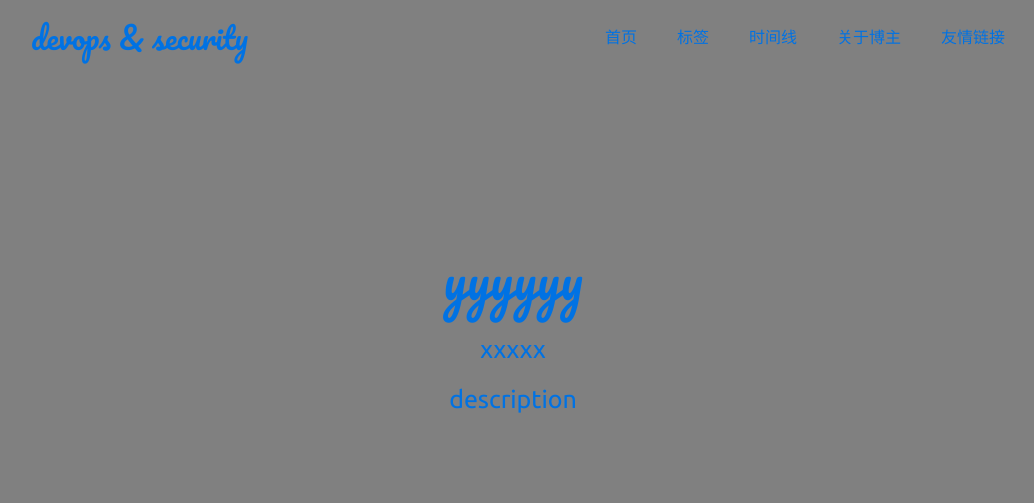
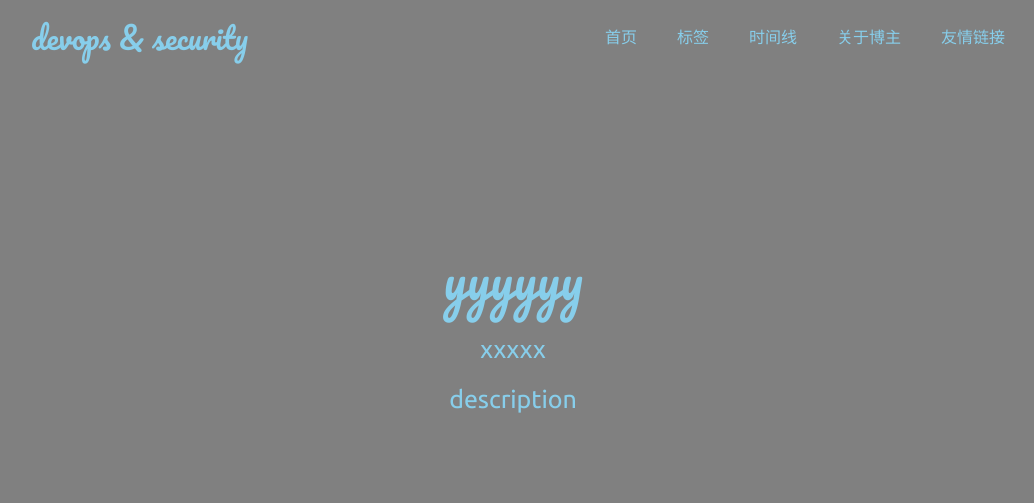
Before and after one commit to e01-cry/e01-cry.github.io, a Jekyll site: the page built from index.html, in a window 1280 px wide. Shown: the top 503 px of the page, without its empty margins (127-1161 px from the left). Built offline with Jekyll 4.4.1, drawn with Linux system fonts in a browser that asks for light colours.

Commit message:
update blog

```diff
--- a/assets/css/style.css
+++ b/assets/css/style.css
@@ -39,7 +39,7 @@ a{
     margin-left: 30px;
 }
 .logo a{
-  color: #0072E3;
+  color: #87CEEB;
   /*display: block;*/
   /*font-family: 'Kaushan Script', cursive;*/
   font-family: Pacifico;
@@ -59,7 +59,7 @@ a{
     line-height: 75px;
 }
 .top-nav li a{
-  color: #0072E3;
+  color: #87CEEB;
   /*display: block;*/
 }
 .top-nav li a:hover{
@@ -131,7 +131,7 @@ a{
     margin: 0 auto;
     font-size: 50px;
     /*font-weight: 600;*/
-    color: #0072E3;
+    color: #87CEEB;
     /*font-family: 'Kaushan Script', cursive;*/
     font-family: Pacifico;
 }
@@ -145,7 +145,7 @@ a{
     right: 0;
     margin: 0 auto;
     font-weight: normal;
-    color: #0072E3;
+    color: #87CEEB;
     font-family: Ubuntu;
     top: 280px;
     font-size: 25px;
@@ -160,7 +160,7 @@ a{
     right: 0;
     margin: 0 auto;
     font-weight: normal;
-    color: #0072E3;
+    color: #87CEEB;
     font-family: Ubuntu;
     top: 330px;
     font-size: 25px;
```
